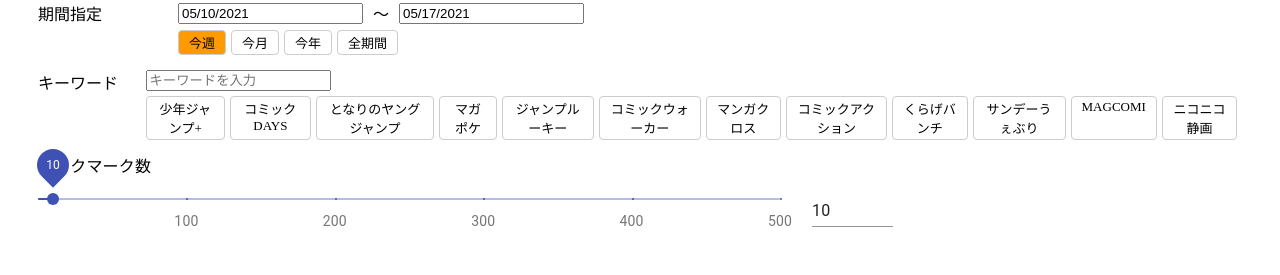
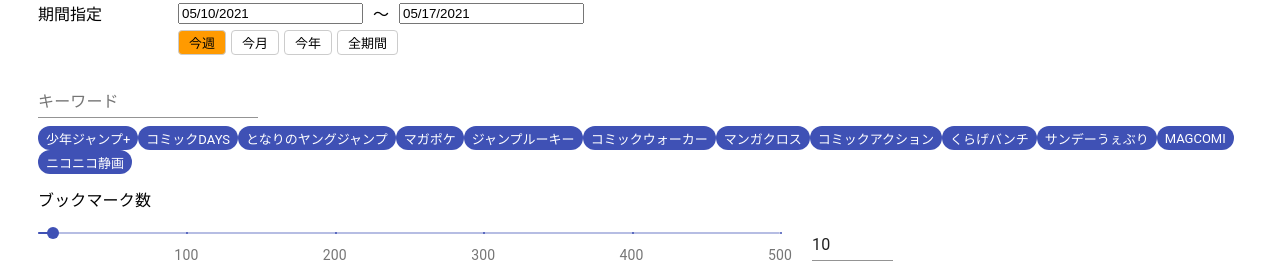
Before and after one commit to ktny/bukumanga, a Next.js app: page / in a window 1280 px wide. Shown: the part 153-428 px from the top of the page. Built offline with nearby package versions, Linux system fonts and the light colour scheme; no server answers.

Commit message:
add keyword-input

```diff
--- a/components/search.tsx
+++ b/components/search.tsx
@@ -5,6 +5,7 @@
 import "react-datepicker/dist/react-datepicker.css";
 import styles from "../styles/search.module.scss";
 import { formateDate } from "../helpers/util";
+import KeywordInput from "./search/keyword-input";
 import BookmarkCountInput from "./search/bookmark-count-input";
 
 registerLocale("ja", ja);
@@ -23,12 +24,13 @@
   const [startDate, setStartDate] = useState(defaultStartDate);
   const [endDate, setEndDate] = useState(defaultEndDate);
   const [keyword, setKeyword] = useState("");
+  const [debouncedKeyword] = useDebounce(keyword, 1000);
   const [bookmarkCount, setBookmarkCount] = useState(10);
   const [debouncedBookmarkCount] = useDebounce(bookmarkCount, 1000);
 
   useEffect(() => {
-    search(startDate, endDate, keyword, bookmarkCount);
-  }, [startDate, endDate, keyword, debouncedBookmarkCount]);
+    search(startDate, endDate, debouncedKeyword, debouncedBookmarkCount);
+  }, [startDate, endDate, debouncedKeyword, debouncedBookmarkCount]);
 
   const changePeriod = (days: number) => {
     return () => {
@@ -43,14 +45,6 @@
       setStartDate(startDate);
       setEndDate(endDate);
     };
-  };
-
-  const changeKeyword = (keyword: string) => {
-    return () => setKeyword(keyword);
-  };
-
-  const changeBookmarkCount = (bookmarkCount: number) => {
-    return () => setBookmarkCount(bookmarkCount);
   };
 
   const checkActive = (target: any, comparison: any) => {
@@ -74,20 +68,6 @@
     { name: "今年", value: 365 },
     { name: "全期間", value: -1 },
   ];
-  const keywordList = [
-    { name: "少年ジャンプ+", value: "shonenjumpplus.com" },
-    { name: "コミックDAYS", value: "comic-days.com" },
-    { name: "となりのヤングジャンプ", value: "tonarinoyj.jp" },
-    { name: "マガポケ", value: "pocket.shonenmagazine.com" },
-    { name: "ジャンプルーキー", value: "rookie.shonenjump.com" },
-    { name: "コミックウォーカー", value: "comic-walker.com" },
-    { name: "マンガクロス", value: "mangacross.jp" },
-    { name: "コミックアクション", value: "comic-action.com" },
-    { name: "くらげバンチ", value: "kuragebunch.com" },
-    { name: "サンデーうぇぶり", value: "www.sunday-webry.com" },
-    { name: "MAGCOMI", value: "magcomi.com" },
-    { name: "ニコニコ静画", value: "seiga.nicovideo.jp" },
-  ];
 
   return (
     <section className={styles.search}>
@@ -110,26 +90,7 @@
           </div>
         </div>
         <div className={styles.block}>
-          <div className={styles.blockTitle}>キーワード</div>
-          <div className={styles.blockContent}>
-            <input
-              type="text"
-              placeholder="キーワードを入力"
-              value={keyword}
-              onChange={e => setKeyword(e.target.value)}
-            />
-            <div className={styles.tagList}>
-              {keywordList.map(item => (
-                <div
-                  className={styles.tag}
-                  style={checkActive(keyword, item.value)}
-                  onClick={changeKeyword(item.value)}
-                >
-                  {item.name}
-                </div>
-              ))}
-            </div>
-          </div>
+          <KeywordInput keyword={keyword} setKeyword={setKeyword}></KeywordInput>
         </div>
         <div className={styles.block}>
           <BookmarkCountInput bookmarkCount={bookmarkCount} setBookmarkCount={setBookmarkCount}></BookmarkCountInput>
--- a/components/search/bookmark-count-input.tsx
+++ b/components/search/bookmark-count-input.tsx
@@ -48,7 +48,7 @@
 
   return (
     <div className={classes.root}>
-      <Typography id="input-slider" gutterBottom>
+      <Typography id="input" gutterBottom>
         ブックマーク数
       </Typography>
       <Grid container spacing={4} alignItems="center">
@@ -59,7 +59,7 @@
             step={STEP}
             marks={marks}
             value={typeof bookmarkCount === "number" ? bookmarkCount : 0}
-            valueLabelDisplay="on"
+            valueLabelDisplay="auto"
             getAriaValueText={valuetext}
             aria-labelledby="bookmark-count-slider"
             onChange={handleSliderChange}
@@ -75,7 +75,7 @@
               max: MAX,
               step: STEP,
               type: "number",
-              "aria-labelledby": "input-slider",
+              "aria-labelledby": "input",
             }}
           />
         </Grid>
--- a/components/search/keyword-input.tsx
+++ b/components/search/keyword-input.tsx
@@ -0,0 +1,53 @@
+import React, { Dispatch, SetStateAction } from "react";
+import TextField from "@material-ui/core/TextField";
+import Chip from "@material-ui/core/Chip";
+import Box from "@material-ui/core/Box";
+
+interface Chip {
+  label: string;
+  value: string;
+}
+
+const chips = [
+  { label: "少年ジャンプ+", value: "shonenjumpplus.com" },
+  { label: "コミックDAYS", value: "comic-days.com" },
+  { label: "となりのヤングジャンプ", value: "tonarinoyj.jp" },
+  { label: "マガポケ", value: "pocket.shonenmagazine.com" },
+  { label: "ジャンプルーキー", value: "rookie.shonenjump.com" },
+  { label: "コミックウォーカー", value: "comic-walker.com" },
+  { label: "マンガクロス", value: "mangacross.jp" },
+  { label: "コミックアクション", value: "comic-action.com" },
+  { label: "くらげバンチ", value: "kuragebunch.com" },
+  { label: "サンデーうぇぶり", value: "www.sunday-webry.com" },
+  { label: "MAGCOMI", value: "magcomi.com" },
+  { label: "ニコニコ静画", value: "seiga.nicovideo.jp" },
+];
+
+export default function KeywordInput({
+  keyword,
+  setKeyword,
+}: {
+  keyword: string;
+  setKeyword: Dispatch<SetStateAction<string>>;
+}) {
+  const handleInputChange = (event: React.ChangeEvent<HTMLInputElement>) => {
+    setKeyword(event.target.value);
+  };
+
+  const handleClick = (chip: Chip) => {
+    return () => {
+      setKeyword(chip.value);
+    };
+  };
+
+  return (
+    <div>
+      <TextField id="standard-basic" label="キーワード" value={keyword} onChange={handleInputChange} />
+      <Box mt={1}>
+        {chips.map((chip, i) => (
+          <Chip size="small" key={i} label={chip.label} clickable color="primary" onClick={handleClick(chip)} />
+        ))}
+      </Box>
+    </div>
+  );
+}
```
